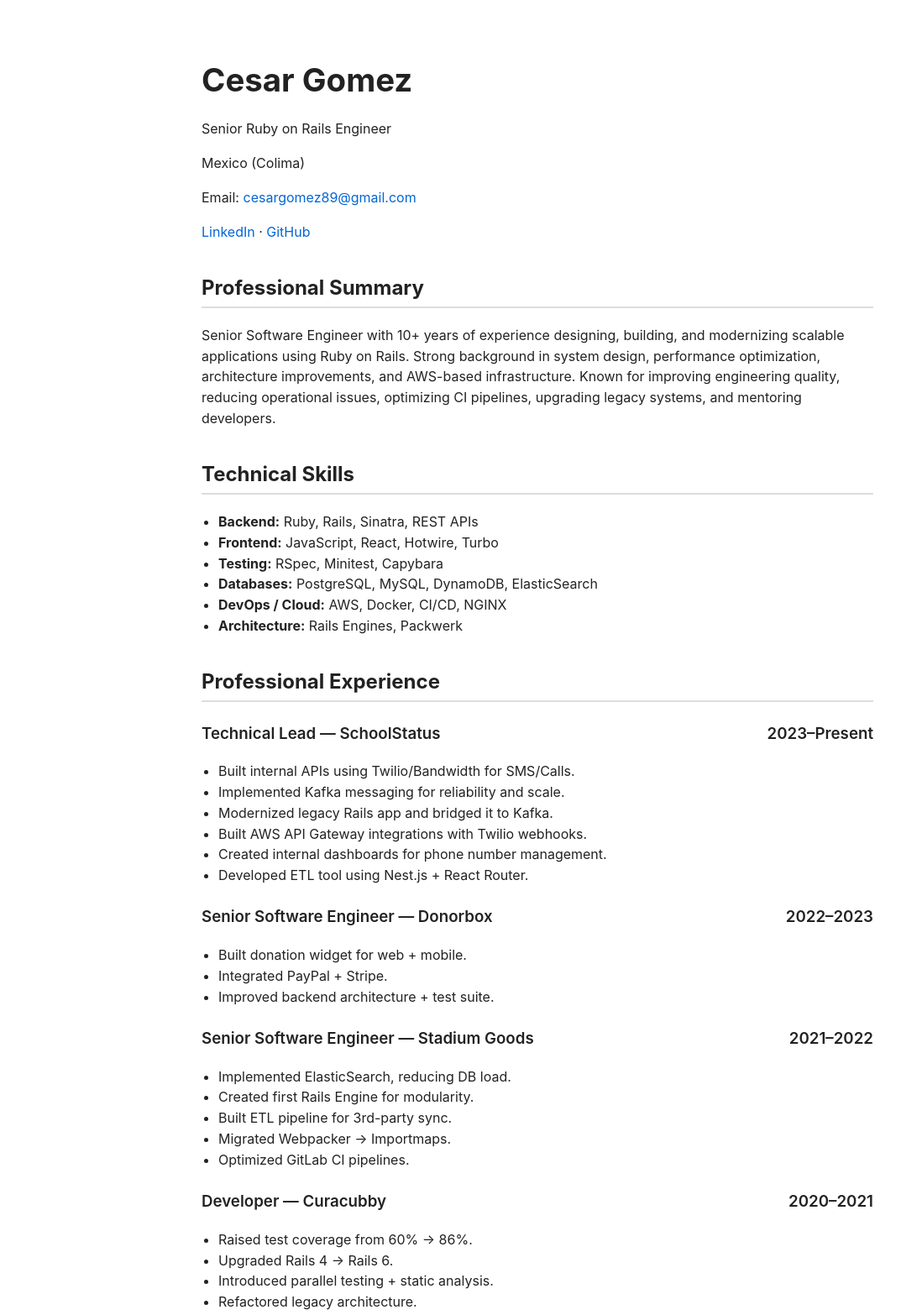
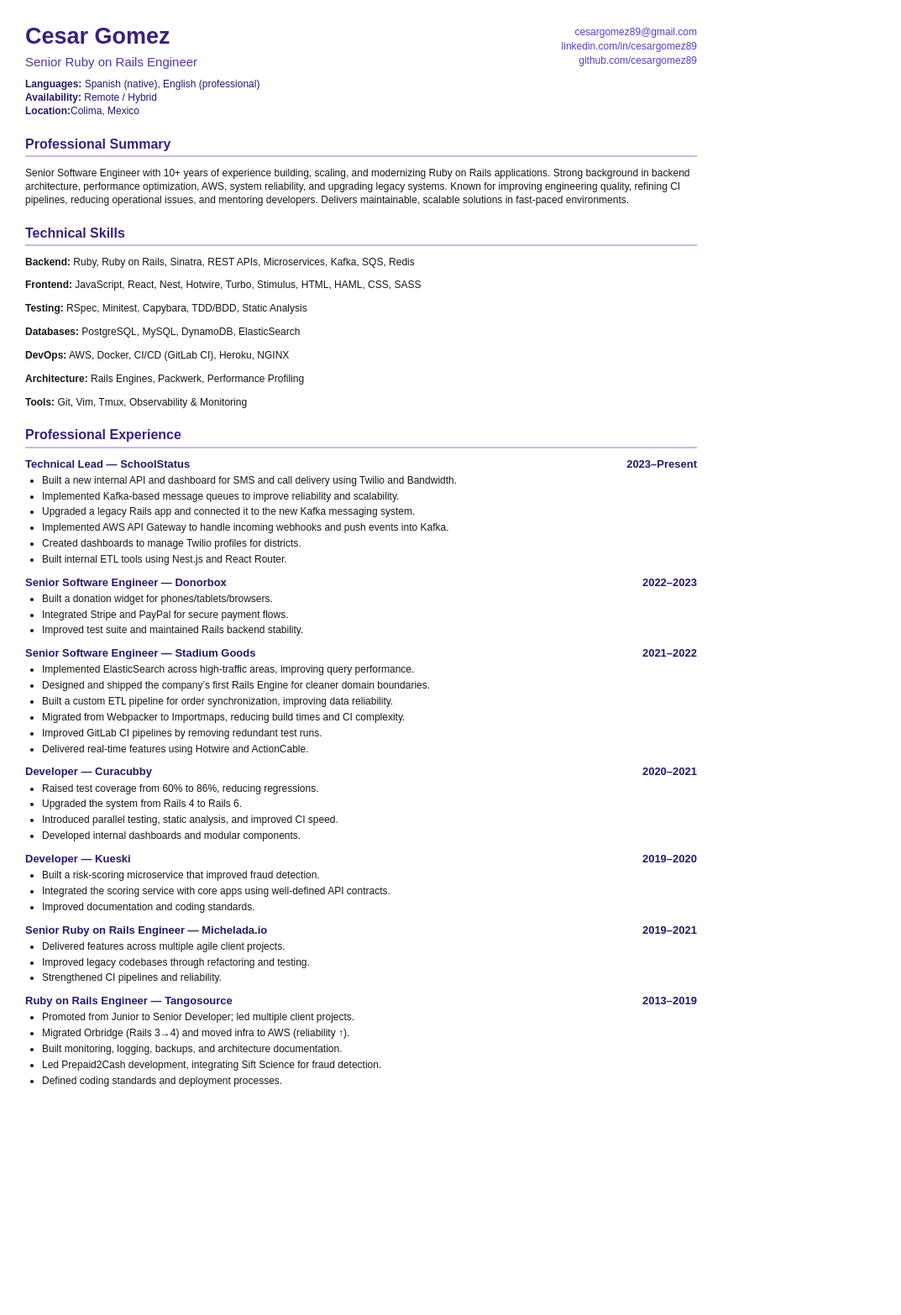
Before and after one commit to cesargomez89/resume, a website: page cv/index.html in a window 1280 px wide. Shown: the top 1566 px of the page at 84% size, without its empty margins (0-1073 px from the left). After the commit the page ends 1331 px from the top, so only its background shows below. Drawn offline with Linux system fonts and the light colour scheme; a web font is replaced by a local one.

Commit message:
feat: update resume in html and use a theme

```diff
--- a/cv/index.html
+++ b/cv/index.html
@@ -1,121 +1,151 @@
 <!DOCTYPE html>
 <html lang="en">
   <head>
-    <meta charset="UTF-8">
-    <title>Cesar Gomez — Resume</title>
-    <link rel="stylesheet" href="style.css">
+    <meta charset="UTF-8" />
+    <title>Cesar Gomez — Senior Ruby on Rails Engineer</title>
+    <link rel="stylesheet" href="style.css" />
   </head>
+
   <body>
+    <header class="header-grid">
+      <div class="header-left">
+        <h1>Cesar Gomez</h1>
+        <div class="role">Senior Ruby on Rails Engineer</div>
 
-    <header>
-      <h1>Cesar Gomez</h1>
-      <p>Senior Ruby on Rails Engineer</p>
-      <p>Mexico (Colima)</p>
-      <p>Email: <a href="mailto:cesargomez89@gmail.com">cesargomez89@gmail.com</a></p>
-      <p>
-      <a href="https://www.linkedin.com/in/cesargomez89">LinkedIn</a> ·
-      <a href="https://github.com/cesargomez89">GitHub</a>
-      </p>
+        <div class="info-block">
+          <div><strong>Languages:</strong> Spanish (native), English (professional)</div>
+          <div><strong>Availability:</strong> Remote / Hybrid</div>
+          <div><strong>Location:</strong>Colima, Mexico</div>
+        </div>
+      </div>
+
+      <div class="header-right">
+        <div class="contact">
+          <a href="mailto:cesargomez89@gmail.com">cesargomez89@gmail.com</a><br />
+          <a href="https://www.linkedin.com/in/cesargomez89">linkedin.com/in/cesargomez89</a><br />
+          <a href="https://github.com/cesargomez89">github.com/cesargomez89</a><br />
+        </div>
+      </div>
     </header>
 
     <section>
       <h2>Professional Summary</h2>
-      <p>Senior Software Engineer with 10+ years of experience designing, building, and modernizing scalable applications using Ruby on Rails. Strong background in system design, performance optimization, architecture improvements, and AWS-based infrastructure. Known for improving engineering quality, reducing operational issues, optimizing CI pipelines, upgrading legacy systems, and mentoring developers.</p>
+      <p>
+      Senior Software Engineer with 10+ years of experience building, scaling, and modernizing
+      Ruby on Rails applications. Strong background in backend architecture, performance optimization,
+      AWS, system reliability, and upgrading legacy systems. Known for improving engineering quality,
+      refining CI pipelines, reducing operational issues, and mentoring developers. Delivers maintainable,
+      scalable solutions in fast-paced environments.
+      </p>
     </section>
 
     <section>
       <h2>Technical Skills</h2>
-      <ul>
-        <li><strong>Backend:</strong> Ruby, Rails, Sinatra, REST APIs</li>
-        <li><strong>Frontend:</strong> JavaScript, React, Hotwire, Turbo</li>
-        <li><strong>Testing:</strong> RSpec, Minitest, Capybara</li>
-        <li><strong>Databases:</strong> PostgreSQL, MySQL, DynamoDB, ElasticSearch</li>
-        <li><strong>DevOps / Cloud:</strong> AWS, Docker, CI/CD, NGINX</li>
-        <li><strong>Architecture:</strong> Rails Engines, Packwerk</li>
-      </ul>
+      <p><strong>Backend:</strong> Ruby, Ruby on Rails, Sinatra, REST APIs, Microservices, Kafka, SQS, Redis</p>
+      <p><strong>Frontend:</strong> JavaScript, React, Nest, Hotwire, Turbo, Stimulus, HTML, HAML, CSS, SASS</p>
+      <p><strong>Testing:</strong> RSpec, Minitest, Capybara, TDD/BDD, Static Analysis</p>
+      <p><strong>Databases:</strong> PostgreSQL, MySQL, DynamoDB, ElasticSearch</p>
+      <p><strong>DevOps:</strong> AWS, Docker, CI/CD (GitLab CI), Heroku, NGINX</p>
+      <p><strong>Architecture:</strong> Rails Engines, Packwerk, Performance Profiling</p>
+      <p><strong>Tools:</strong> Git, Vim, Tmux, Observability & Monitoring</p>
     </section>
 
     <section>
       <h2>Professional Experience</h2>
 
-      <h3>Technical Lead — SchoolStatus <span>2023–Present</span></h3>
+      <div class="job">
+        <h3>
+          Technical Lead — SchoolStatus
+          <span class="date">2023–Present</span>
+        </h3>
         <ul>
-        <li>Built internal APIs using Twilio/Bandwidth for SMS/Calls.</li>
-        <li>Implemented Kafka messaging for reliability and scale.</li>
-        <li>Modernized legacy Rails app and bridged it to Kafka.</li>
-        <li>Built AWS API Gateway integrations with Twilio webhooks.</li>
-        <li>Created internal dashboards for phone number management.</li>
-        <li>Developed ETL tool using Nest.js + React Router.</li>
+          <li>Built a new internal API and dashboard for SMS and call delivery using Twilio and Bandwidth.</li>
+          <li>Implemented Kafka-based message queues to improve reliability and scalability.</li>
+          <li>Upgraded a legacy Rails app and connected it to the new Kafka messaging system.</li>
+          <li>Implemented AWS API Gateway to handle incoming webhooks and push events into Kafka.</li>
+          <li>Created dashboards to manage Twilio profiles for districts.</li>
+          <li>Built internal ETL tools using Nest.js and React Router.</li>
         </ul>
+      </div>
 
-      <h3>Senior Software Engineer — Donorbox <span>2022–2023</span></h3>
+      <div class="job">
+        <h3>
+          Senior Software Engineer — Donorbox
+          <span class="date">2022–2023</span>
+        </h3>
         <ul>
-        <li>Built donation widget for web + mobile.</li>
-        <li>Integrated PayPal + Stripe.</li>
-        <li>Improved backend architecture + test suite.</li>
+          <li>Built a donation widget for phones/tablets/browsers.</li>
+          <li>Integrated Stripe and PayPal for secure payment flows.</li>
+          <li>Improved test suite and maintained Rails backend stability.</li>
         </ul>
+      </div>
 
-      <h3>Senior Software Engineer — Stadium Goods <span>2021–2022</span></h3>
+      <div class="job">
+        <h3>
+          Senior Software Engineer — Stadium Goods
+          <span class="date">2021–2022</span>
+        </h3>
         <ul>
-        <li>Implemented ElasticSearch, reducing DB load.</li>
-        <li>Created first Rails Engine for modularity.</li>
-        <li>Built ETL pipeline for 3rd-party sync.</li>
-        <li>Migrated Webpacker → Importmaps.</li>
-        <li>Optimized GitLab CI pipelines.</li>
+          <li>Implemented ElasticSearch across high-traffic areas, improving query performance.</li>
+          <li>Designed and shipped the company’s first Rails Engine for cleaner domain boundaries.</li>
+          <li>Built a custom ETL pipeline for order synchronization, improving data reliability.</li>
+          <li>Migrated from Webpacker to Importmaps, reducing build times and CI complexity.</li>
+          <li>Improved GitLab CI pipelines by removing redundant test runs.</li>
+          <li>Delivered real-time features using Hotwire and ActionCable.</li>
         </ul>
+      </div>
 
-      <h3>Developer — Curacubby <span>2020–2021</span></h3>
+      <div class="job">
+        <h3>
+          Developer — Curacubby
+          <span class="date">2020–2021</span>
+        </h3>
         <ul>
-        <li>Raised test coverage from 60% → 86%.</li>
-        <li>Upgraded Rails 4 → Rails 6.</li>
-        <li>Introduced parallel testing + static analysis.</li>
-        <li>Refactored legacy architecture.</li>
+          <li>Raised test coverage from 60% to 86%, reducing regressions.</li>
+          <li>Upgraded the system from Rails 4 to Rails 6.</li>
+          <li>Introduced parallel testing, static analysis, and improved CI speed.</li>
+          <li>Developed internal dashboards and modular components.</li>
         </ul>
+      </div>
 
-      <h3>Developer — Kueski <span>2019–2020</span></h3>
+      <div class="job">
+        <h3>
+          Developer — Kueski
+          <span class="date">2019–2020</span>
+        </h3>
         <ul>
-        <li>Built fraud risk-scoring microservice.</li>
-        <li>Integrated scoring engine with core Rails app.</li>
+          <li>Built a risk-scoring microservice that improved fraud detection.</li>
+          <li>Integrated the scoring service with core apps using well-defined API contracts.</li>
+          <li>Improved documentation and coding standards.</li>
         </ul>
+      </div>
 
-      <h3>Senior Ruby on Rails Engineer — Michelada.io <span>2019–2021</span></h3>
+      <div class="job">
+        <h3>
+          Senior Ruby on Rails Engineer — Michelada.io
+          <span class="date">2019–2021</span>
+        </h3>
         <ul>
-        <li>Delivered high-quality features across multiple clients.</li>
-        <li>Improved test coverage & CI stability.</li>
+          <li>Delivered features across multiple agile client projects.</li>
+          <li>Improved legacy codebases through refactoring and testing.</li>
+          <li>Strengthened CI pipelines and reliability.</li>
         </ul>
+      </div>
 
-      <h3>Ruby on Rails Engineer — Tangosource <span>2013–2019</span></h3>
+      <div class="job">
+        <h3>
+          Ruby on Rails Engineer — Tangosource
+          <span class="date">2013–2019</span>
+        </h3>
         <ul>
-        <li>Promoted from Junior → Senior Developer.</li>
-        <li>Led internal training program.</li>
-        <li>Improved deploys, monitoring & architecture.</li>
+          <li>Promoted from Junior to Senior Developer; led multiple client projects.</li>
+          <li>Migrated Orbridge (Rails 3→4) and moved infra to AWS (reliability ↑).</li>
+          <li>Built monitoring, logging, backups, and architecture documentation.</li>
+          <li>Led Prepaid2Cash development, integrating Sift Science for fraud detection.</li>
+          <li>Defined coding standards and deployment processes.</li>
         </ul>
+      </div>
 
-    </section>
-
-    <section>
-      <h2>Selected Projects</h2>
-
-      <h3>Orbridge — Lead Developer</h3>
-      <ul>
-        <li>Migrated Rackspace → AWS.</li>
-        <li>Upgraded Rails 3 → Rails 4.</li>
-        <li>Implemented monitoring, backups, and alerts.</li>
-      </ul>
-
-      <h3>Prepaid2Cash — Lead Developer</h3>
-      <ul>
-        <li>Led engineering direction and efforts.</li>
-        <li>Integrated Sift Science for fraud detection.</li>
-      </ul>
-    </section>
-
-    <section>
-      <h2>Additional Information</h2>
-      <ul>
-        <li><strong>Languages:</strong> Spanish (native), English (professional)</li>
-        <li><strong>Availability:</strong> Remote & hybrid roles</li>
-      </ul>
     </section>
 
   </body>
--- a/cv/style.css
+++ b/cv/style.css
@@ -1,43 +1,146 @@
-body {
-  font-family: "Inter", -apple-system, BlinkMacSystemFont, "Segoe UI", Roboto, Helvetica, Arial, sans-serif;
-  max-width: 800px;
-  margin: 0 auto;
-  padding: 40px 20px;
-  color: #222;
-  line-height: 1.55;
+/* ============================================================
+JetBrains Sans Font
+============================================================ */
+@font-face {
+  font-family: "JetBrains Sans";
+  src: url("https://raw.githubusercontent.com/JetBrains/JetBrainsMono/master/fonts/web/JetBrainsMono-Regular.woff2")
+  format("woff2");
+  font-weight: 400;
 }
 
-h1 {
-  font-size: 2.4rem;
-  margin-bottom: 0;
+@font-face {
+  font-family: "JetBrains Sans";
+  src: url("https://raw.githubusercontent.com/JetBrains/JetBrainsMono/master/fonts/web/JetBrainsMono-Bold.woff2")
+  format("woff2");
+  font-weight: 700;
 }
 
-h2 {
-  margin-top: 2.2rem;
-  padding-bottom: 0.25rem;
-  border-bottom: 2px solid #ddd;
+/* ============================================================
+Base Layout
+============================================================ */
+body {
+  font-family: "JetBrains Sans", Arial, sans-serif;
+  margin: 0;
+  padding: 26px 30px;
+  max-width: 800px;
+  background: #ffffff;
+  color: #17161b;
+  line-height: 1.32;
+  font-size: 12px;
 }
 
-h3 {
-  margin-top: 1.4rem;
-  display: flex;
-  justify-content: space-between;
-  font-weight: 600;
+/* ============================================================
+Header
+============================================================ */
+h1 {
+  margin: 0;
+  font-size: 27px;
+  font-weight: 700;
+  color: #3b207e;                  /* Dark royal purple */
 }
 
-ul {
-  margin-top: 0.3rem;
-  padding-left: 20px;
+.role {
+  margin-top: 2px;
+  font-size: 15px;
+  font-weight: 500;
+  color: #5533a3;                  /* Slightly brighter but dark */
+}
+
+.contact {
+  margin-top: 4px;
+  font-size: 12px;
 }
 
 a {
-  color: #0366d6;
+  color: #5d3dc1;                  /* Deep violet link color */
   text-decoration: none;
 }
 
+/* ============================================================
+Two-Column Header Layout
+============================================================ */
+
+.header-grid {
+  display: grid;
+  grid-template-columns: 1fr 1fr;
+  gap: 20px;
+  align-items: start;
+  margin-bottom: 18px;
+}
+
+.header-left h1 {
+  margin: 0;
+}
+
+.info-block {
+  margin-top: 10px;
+  font-size: 12px;
+  color: #2b1669; /* deep purple */
+}
+
+.header-right {
+  text-align: right;
+  font-size: 12px;
+  line-height: 1.4;
+}
+
+.header-right a {
+  color: #5d3dc1; /* darker purple link */
+  text-decoration: none;
+}
+
+/* ============================================================
+Section Titles
+============================================================ */
+h2 {
+  margin: 20px 0 8px;
+  padding-bottom: 3px;
+  font-size: 16px;
+  font-weight: 700;
+  color: #3b207e;                  /* Same as H1 for branding */
+  border-bottom: 2px solid #c9b7f2; /* Desaturated lavender */
+}
+
+/* ============================================================
+Job Titles & Subheaders
+============================================================ */
+h3 {
+  display: flex;
+  justify-content: space-between;
+  margin: 10px 0 4px;
+  font-size: 13px;
+  font-weight: 600;
+  color: #2b1669;                  /* Dark indigo */
+}
+
+/* ============================================================
+Lists
+============================================================ */
+ul {
+  margin: 4px 0 10px 20px;
+  padding: 0;
+}
+
+li {
+  margin-bottom: 3px;
+}
+
+/* ============================================================
+Page-Break Handling for PDF
+============================================================ */
+.job {
+  break-inside: avoid;
+}
+
+/* ============================================================
+Print Overrides (for Puppeteer)
+============================================================ */
 @media print {
   body {
-    margin: 0;
-    padding: 20px;
+    padding: 20px 24px;
+  }
+
+  a {
+    color: #3b207e;
   }
 }
```
Also changed, not shown: cv/render.js (+6 -6 lines), docker-compose.yml (added, +10 -0 lines), package.json (added, +7 -0 lines), .github/workflows/html_to_pdf.yml, 2 other files. Lines whose indentation alone changed are shown as unchanged.
